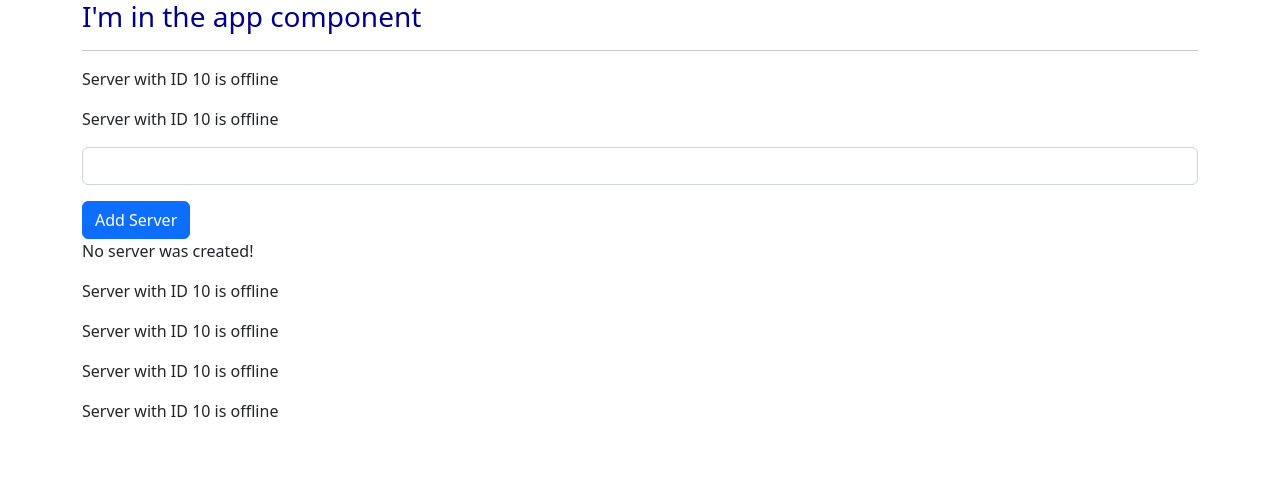
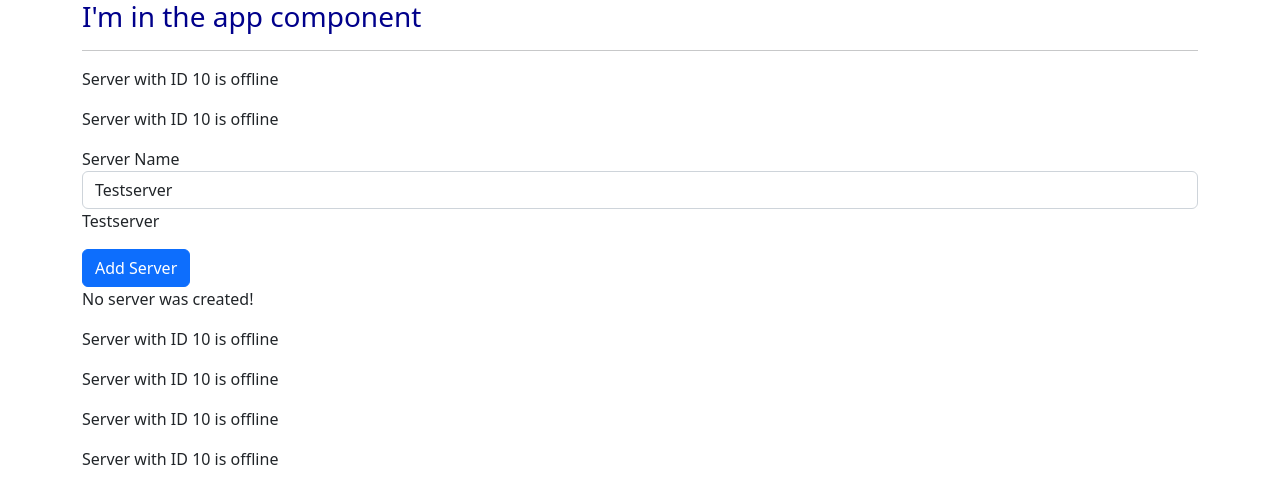
Before and after one commit to Practical-Angular/Angular-Tute-1, an Angular app: page / in a window 1280 px wide. Shown: the top 504 px of the page. Built offline with nearby package versions, Linux system fonts and the light colour scheme.

Commit message:
Add Two way data binding and import angular FormsModule

```diff
--- a/src/app/app.module.ts
+++ b/src/app/app.module.ts
@@ -1,7 +1,7 @@
 import { ServerComponent } from './server/server.component';
 import { NgModule } from '@angular/core';
 import { BrowserModule } from '@angular/platform-browser';
-
+import { FormsModule } from '@angular/forms';
 import { AppComponent } from './app.component';
 import { ServersComponent } from './servers/servers.component';
 
@@ -12,7 +12,8 @@
     ServersComponent
   ],
   imports: [
-    BrowserModule
+    BrowserModule,
+    FormsModule
   ],
   providers: [],
   bootstrap: [AppComponent]
--- a/src/app/servers/servers.component.html
+++ b/src/app/servers/servers.component.html
@@ -1,7 +1,11 @@
-<input type="text" class="form-control" (input)="onUpdateServerName($event)">
-<P>{{serverName}}</P>
+<label>Server Name</label>
+<!-- <input type="text" class="form-control" (input)="onUpdateServerName($event)"> -->
+
+<input id="serverName" type="text" class="form-control" [(ngModel)]="serverName">
+
+<p>{{serverName}}</p>
+
 <button class="btn btn-primary" [disabled]="!allowNewServer" (click)="onCreateServer()">Add Server</button>
-
 <!-- <p>{{allowNewServer}}</p> -->
 <!-- <p [innerText]="allowNewServer"></p> -->
 <p>{{serverCreationStatus}}</p>
--- a/src/app/servers/servers.component.ts
+++ b/src/app/servers/servers.component.ts
@@ -1,14 +1,14 @@
-import { Component } from '@angular/core';
+import { Component, OnInit } from '@angular/core';
 
 @Component({
   selector: 'app-servers',
   templateUrl: './servers.component.html',
   styleUrls: ['./servers.component.css']
 })
-export class ServersComponent {
+export class ServersComponent implements OnInit{
     allowNewServer = false;
     serverCreationStatus = 'No server was created!';
-    serverName = '';
+    serverName = 'Testserver';
     constructor() {
       setTimeout(() => {
         this.allowNewServer = true;
```
